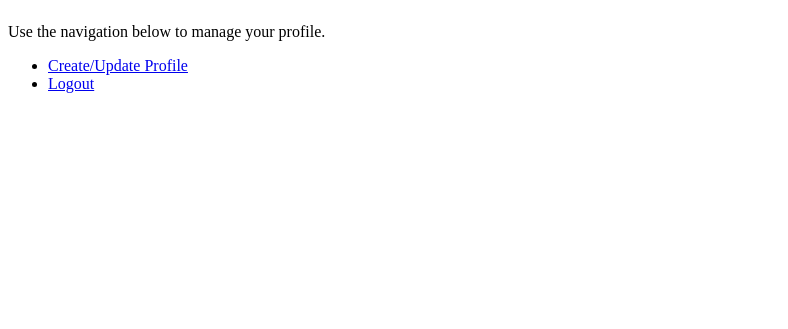
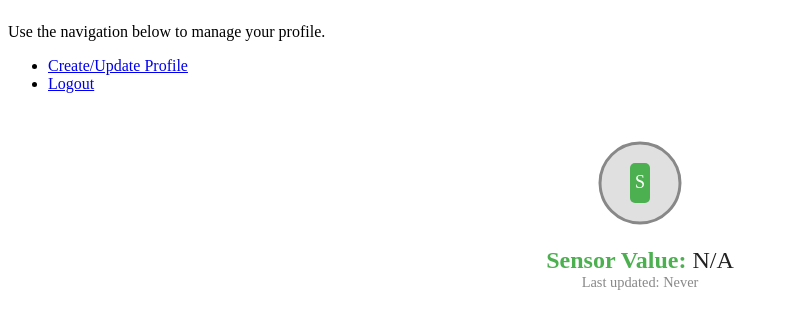
Before and after one commit to CodeNube737/lab-8-CodeNube737, a Flask app: template templates/dashboard.html in a window 1280 px wide. Shown: the part 57-386 px from the top of the page, without its empty margins (0-788 px from the left). Run offline with Flask 3, Linux system fonts and the light colour scheme; the template is opened without the code that fills it, so the values that code supplies are empty.

Commit message:
sensors added to webpage, and securely stored in local server environment and in firestore

```diff
--- a/app.py
+++ b/app.py
@@ -1,5 +1,6 @@
+#app.py
 from __future__ import annotations
-
+from functools import wraps
 from typing import Optional, Tuple, Union
 from flask import Flask, render_template, request, redirect, url_for, session, jsonify, Response
 from flask.typing import ResponseReturnValue
@@ -97,6 +98,20 @@ def set_profile(email: str, profile_data: dict[str, str], *, merge: bool):
         merge: When True, merges into existing document (partial update).
     """
     get_profile_doc_ref(email).set(profile_data, merge=merge)
+    return None
+
+def set_sensor_value(sensor_id: str, value: float, timestamp: str):
+    db.collection("sensors").document(sensor_id).set({
+        "value": value,
+        "timestamp": timestamp
+    })
+    return None
+
+def get_sensor_value(sensor_id: str):
+    doc = db.collection("sensors").document(sensor_id).get()
+    if doc.exists:
+        return doc.to_dict()
+    return {"value": None, "timestamp": None}
 
 # --- Web Routes ---
 
@@ -164,10 +179,12 @@ def api_login():
 
 @app.route("/")
 def home():
-    """Home page. Redirects to login if no active session."""
+    """Home page. Redirects to login if no active session. Displays user profile info and sensor value if logged in."""
     current_user = get_current_user()
     if current_user:
-        return render_template("dashboard.html", email=current_user)
+        profile_data = get_profile_data(current_user)
+        sensor_data = get_sensor_value("sensor-001")
+        return render_template("dashboard.html", username=current_user, profile=profile_data, sensor=sensor_data)
     return redirect(url_for("login"))
 
 
@@ -316,5 +333,33 @@ def api_delete_profile():
     return jsonify({"message": "Profile deleted successfully"}), 200
 
 
+def require_api_key(f):
+    @wraps(f)
+    def decorated_function(*args, **kwargs):
+        expected_key = os.environ.get("SENSOR_API_KEY")
+        provided_key = request.headers.get("X-API-Key")
+        if not provided_key or provided_key != expected_key:
+            return jsonify({"error": "Unauthorized"}), 401
+        return f(*args, **kwargs)
+    return decorated_function
+
+
+@app.route("/api/sensor_data", methods=["POST"])
+@require_api_key
+def sensor_data():
+    data = request.get_json(silent=True) or {}
+    sensor_id = data.get("sensor_id", "sensor-001")
+    value = data.get("value")
+    timestamp = data.get("timestamp")
+    set_sensor_value(sensor_id, value, timestamp)
+    return jsonify({"received": data}), 200
+
+@app.route("/api/sensor_value", methods=["GET"])
+def api_get_sensor_value():
+    sensor_id = request.args.get("sensor_id", "sensor-001")
+    sensor_data = get_sensor_value(sensor_id)
+    return jsonify(sensor_data), 200
+
+#------------------------------------------------------------------
 if __name__ == "__main__":
     app.run(debug=True, port=5000)
--- a/templates/dashboard.html
+++ b/templates/dashboard.html
@@ -7,9 +7,31 @@
     <h1>Welcome, {{ username }}</h1>
     <p>Use the navigation below to manage your profile.</p>
 
+    {% if profile %}
+    <div style="margin: 20px auto; width: 300px; border: 1px solid #ccc; border-radius: 8px; padding: 16px; background: #f9f9f9;">
+        <h2 style="margin-top:0;">Your Profile</h2>
+        <p><strong>First Name:</strong> {{ profile.first_name }}</p>
+        <p><strong>Last Name:</strong> {{ profile.last_name }}</p>
+        <p><strong>Student ID:</strong> {{ profile.student_id }}</p>
+    </div>
+    {% endif %}
+
     <ul>
         <li><a href="{{ url_for('profile') }}">Create/Update Profile</a></li>
         <li><a href="{{ url_for('logout') }}">Logout</a></li>
     </ul>
+
+    <div style="margin-top:40px; text-align:center;">
+        <svg width="100" height="100" viewBox="0 0 100 100">
+            <circle cx="50" cy="50" r="40" fill="#e0e0e0" stroke="#888" stroke-width="3"/>
+            <rect x="40" y="30" width="20" height="40" fill="#4caf50" rx="5"/>
+            <text x="50" y="55" font-size="18" text-anchor="middle" fill="#fff">S</text>
+        </svg>
+        <div style="font-size:1.5em; margin-top:10px;">
+            <span style="font-weight:bold; color:#4caf50;">Sensor Value:</span>
+            <span style="color:#222;">{{ sensor.value if sensor and sensor.value is not none else 'N/A' }}</span>
+        </div>
+        <div style="color:#888; font-size:0.9em;">Last updated: {{ sensor.timestamp if sensor and sensor.timestamp else 'Never' }}</div>
+    </div>
 </body>
 </html>
```
Also changed, not shown: sensor_client.py (added, +39 -0 lines).
